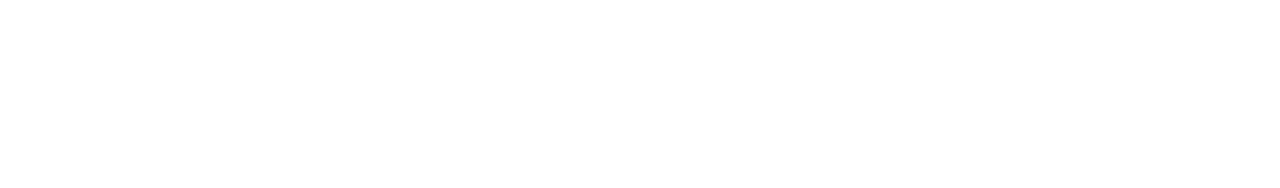
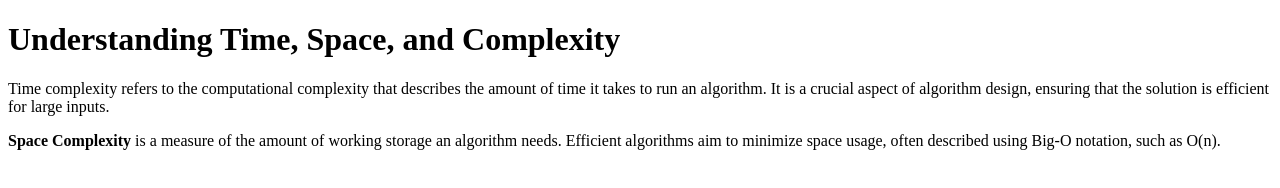
Before and after one commit to acciojob/time-and-space-complexity-VedBhardwaj009, a website: page main.html in a window 1280 px wide. Drawn offline with Linux system fonts and the light colour scheme.

Commit message:
created a submission

```diff
--- a/main.html
+++ b/main.html
@@ -1,16 +1,13 @@
 <!DOCTYPE html>
-
-<html>
-
+<html lang="en">
 <head>
-	<link rel="stylesheet" href="styles.css">
+    <meta charset="UTF-8">
+    <meta name="viewport" content="width=device-width, initial-scale=1.0">
+    <title>Time and Space Complexity</title>
 </head>
-
 <body>
-	<!-- the entire body must be written by student -->
-    <script type="text/javascript" src="./script.js">
-</script>
-
+    <h1>Understanding Time, Space, and Complexity</h1>
+    <p>Time complexity refers to the computational complexity that describes the amount of time it takes to run an algorithm. It is a crucial aspect of algorithm design, ensuring that the solution is efficient for large inputs.</p>
+    <p><b>Space Complexity</b> is a measure of the amount of working storage an algorithm needs. Efficient algorithms aim to minimize space usage, often described using Big-O notation, such as O(n).</p>
 </body>
-
 </html>
```
